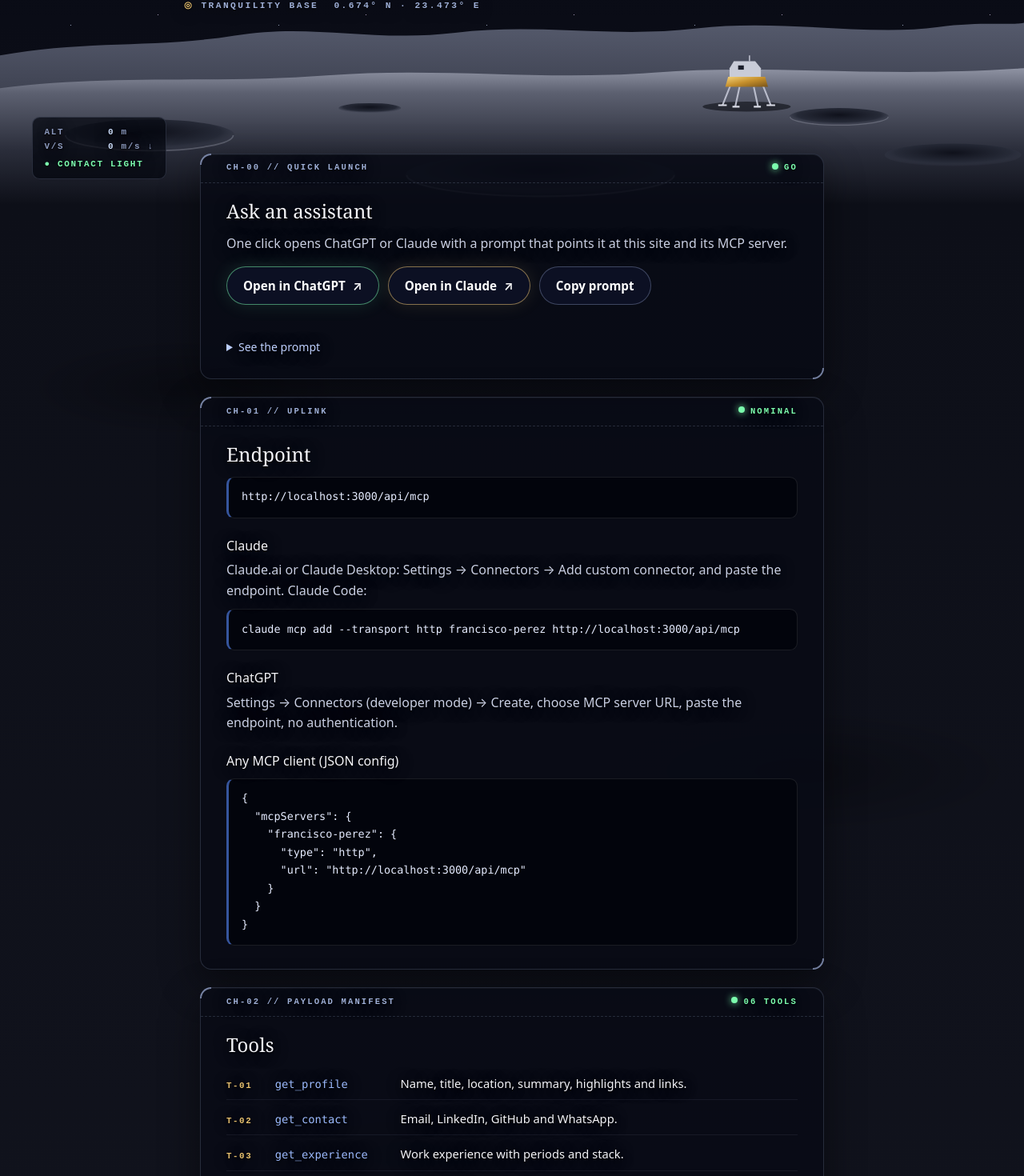
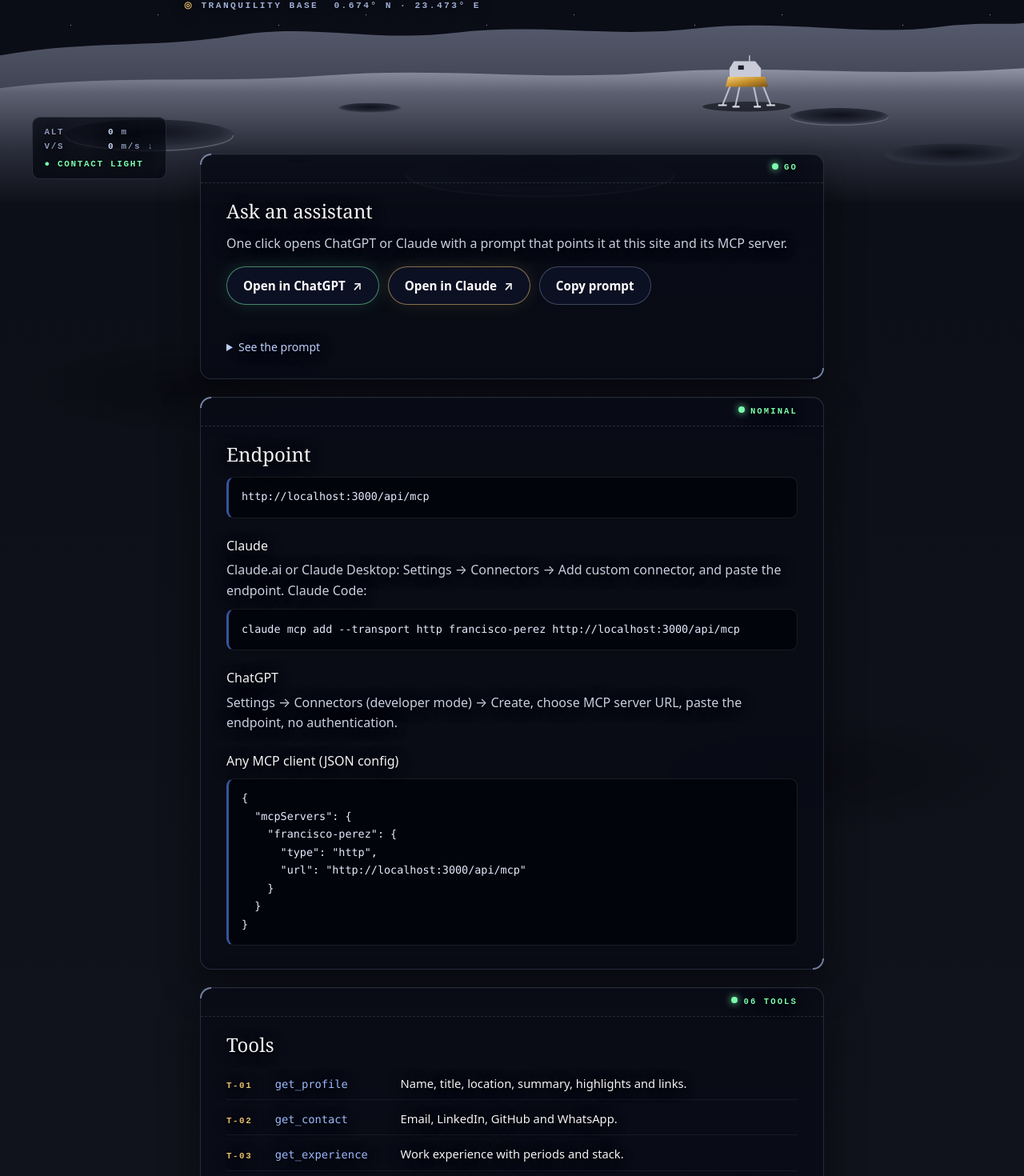
Before and after one commit to FranprzDev/Me, a Next.js app: page /for-agents in a window 1280 px wide. Shown: the part 432-1902 px from the top of the page at 80% size. Built offline with nearby package versions, Linux system fonts and the light colour scheme; no server answers.

Commit message:
fix: drop channel labels from /for-agents panel headers

```diff
--- a/scripts/check-portfolio.mjs
+++ b/scripts/check-portfolio.mjs
@@ -302,6 +302,7 @@
       assert.equal(await page.getByRole("button", { name: "Copy prompt" }).count(), 1, "Copy-prompt fallback");
       assert.equal(await page.locator("main pre").count() >= 4, true, "Prompt and connector snippets are rendered");
       assert.equal(await page.locator("main").evaluate((el) => /planet/i.test(el.outerHTML)), false, "No 'planet' wording on /for-agents");
+      assert.equal(await page.locator("main").evaluate((el) => /CH-0\d \/\//.test(el.outerHTML)), false, "No channel labels (CH-0x //) on /for-agents panels");
       await context.close();
     }
     for (const [name, options] of [
--- a/src/app/for-agents/for-agents.css
+++ b/src/app/for-agents/for-agents.css
@@ -267,7 +267,7 @@
 .moon-panel__bar {
   display: flex;
   flex-wrap: wrap;
-  justify-content: space-between;
+  justify-content: flex-end;
   gap: 0.4rem 1rem;
   margin: 0 calc(clamp(1.1rem, 3vw, 2rem) * -1) 1.1rem;
   padding: 0.65rem clamp(1.1rem, 3vw, 2rem);
--- a/src/app/for-agents/page.tsx
+++ b/src/app/for-agents/page.tsx
@@ -51,7 +51,6 @@
       <div className="wrap moon-deck">
         <section className="moon-panel" aria-labelledby="agents-ask">
           <header className="moon-panel__bar" aria-hidden="true">
-            <span>CH-00 // QUICK LAUNCH</span>
             <span className="moon-panel__led">GO</span>
           </header>
           <h2 id="agents-ask">Ask an assistant</h2>
@@ -61,7 +60,6 @@
 
         <section className="moon-panel" aria-labelledby="agents-endpoint">
           <header className="moon-panel__bar" aria-hidden="true">
-            <span>CH-01 // UPLINK</span>
             <span className="moon-panel__led">NOMINAL</span>
           </header>
           <h2 id="agents-endpoint">Endpoint</h2>
@@ -86,7 +84,6 @@
 
         <section className="moon-panel" aria-labelledby="agents-tools">
           <header className="moon-panel__bar" aria-hidden="true">
-            <span>CH-02 // PAYLOAD MANIFEST</span>
             <span className="moon-panel__led">{String(TOOLS.length).padStart(2, "0")} TOOLS</span>
           </header>
           <h2 id="agents-tools">Tools</h2>
```
